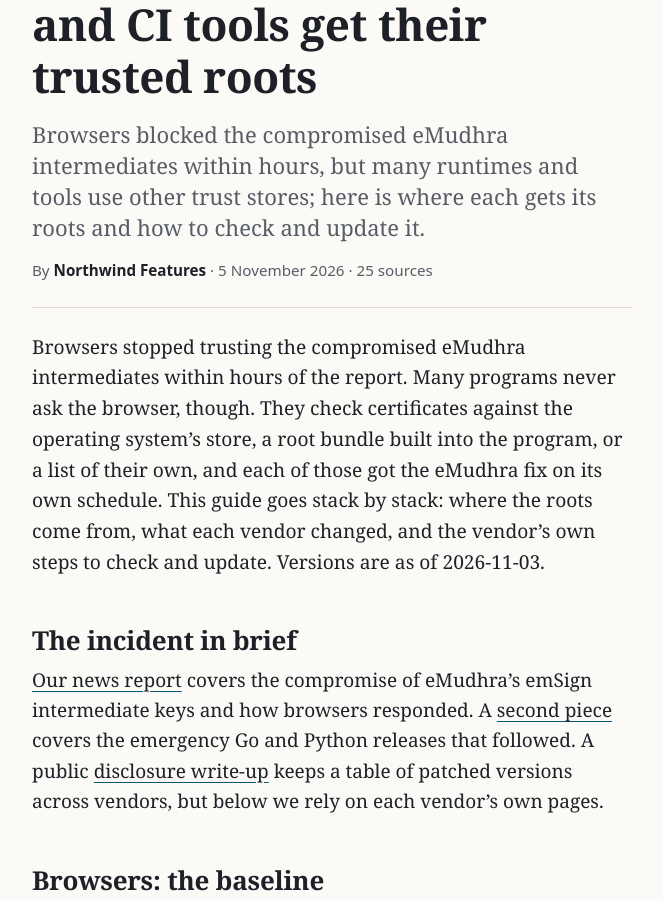
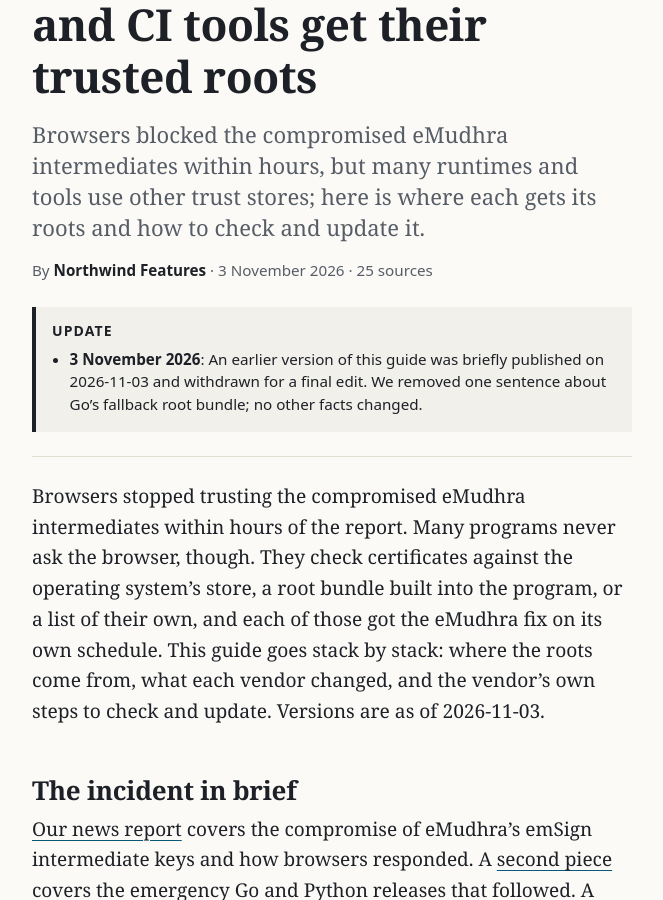
Before and after one commit to northwind-press/northwind-press.github.io, a Jekyll site: the page built from _posts/2026-11-03-emudhra-trust-stores.md, in a window 1280 px wide and 900 px high, scrolled down 315 px. Shown: the whole window, without its empty margins (308-971 px from the left). Built offline with Jekyll 4.4.1, drawn with Linux system fonts in a browser that asks for light colours.

Commit message:
Desk: add updates note (editor's wording); rename to 2026-11-03 so the URL matches the briefly published version
Co-Authored-By: Claude Opus 5.5 <noreply@anthropic.com>

```diff
--- a/_posts/2026-11-05-emudhra-trust-stores.md
+++ b/_posts/2026-11-03-emudhra-trust-stores.md
@@ -118,6 +118,9 @@ sources:
     publisher: "Ubuntu (Launchpad)"
     accessed: "2026-11-03"
 corrections: []
+updates:
+  - date: 2026-11-03
+    text: "An earlier version of this guide was briefly published on 2026-11-03 and withdrawn for a final edit. We removed one sentence about Go's fallback root bundle; no other facts changed."
 ---
 Browsers stopped trusting the compromised eMudhra intermediates within hours of the report. Many programs never ask the browser, though. They check certificates against the operating system's store, a root bundle built into the program, or a list of their own, and each of those got the eMudhra fix on its own schedule. This guide goes stack by stack: where the roots come from, what each vendor changed, and the vendor's own steps to check and update. Versions are as of 2026-11-03.
 
```
